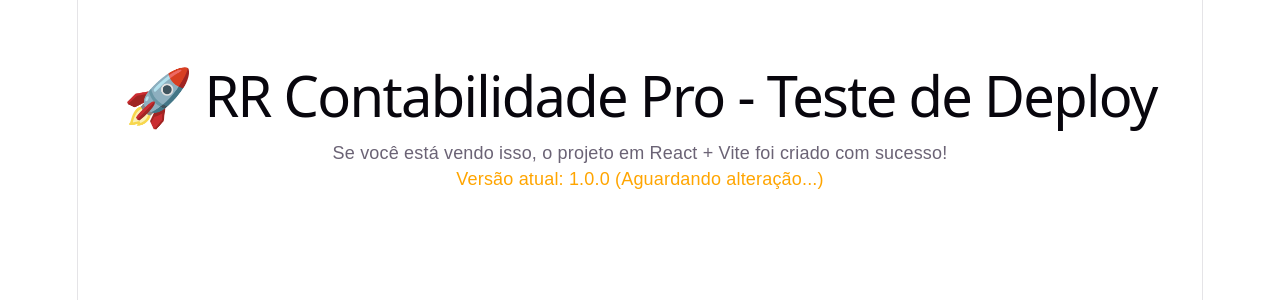
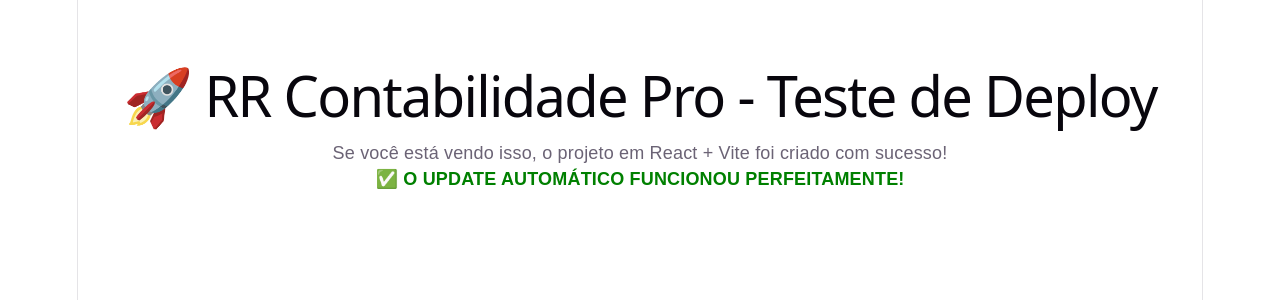
Before and after one commit to arthurvicente-BPO/web-page-rr, a React (Vite) app: page / in a window 1280 px wide. Shown: the top 300 px of the page. Built offline with nearby package versions, Linux system fonts and the light colour scheme.

Commit message:
feat: testando deploy automatico

```diff
--- a/src/App.jsx
+++ b/src/App.jsx
@@ -3,13 +3,12 @@
 import viteLogo from './assets/vite.svg'
 import heroImg from './assets/hero.png'
 import './App.css'
-
 function App() {
   return (
     <div style={{ textAlign: 'center', marginTop: '50px', fontFamily: 'sans-serif' }}>
       <h1>🚀 RR Contabilidade Pro - Teste de Deploy</h1>
       <p>Se você está vendo isso, o projeto em React + Vite foi criado com sucesso!</p>
-      <p style={{ color: 'orange' }}>Versão atual: 1.0.0 (Aguardando alteração...)</p>
+      <p style={{ color: 'green', fontWeight: 'bold' }}>✅ O UPDATE AUTOMÁTICO FUNCIONOU PERFEITAMENTE!</p>
     </div>
   )
 }
```
